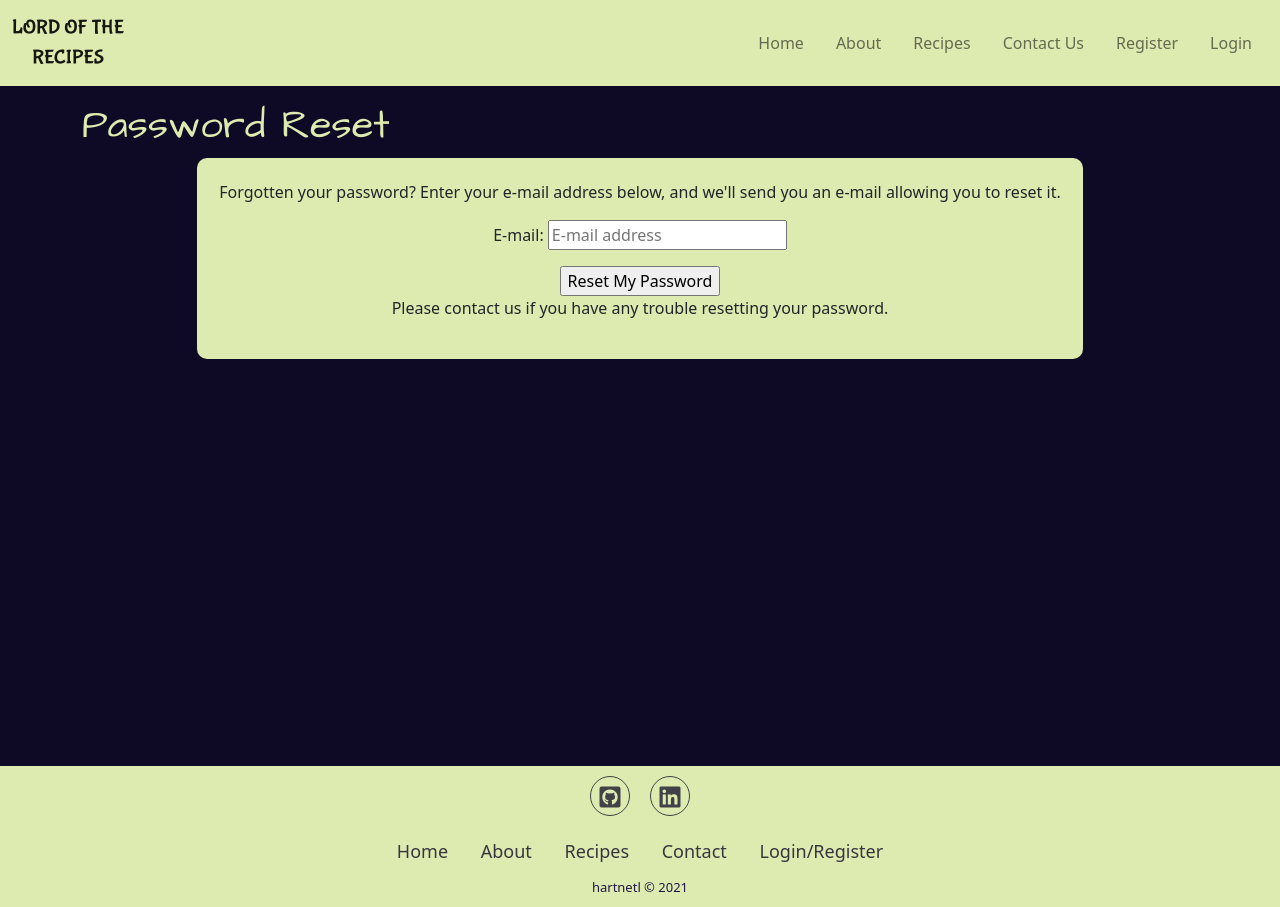
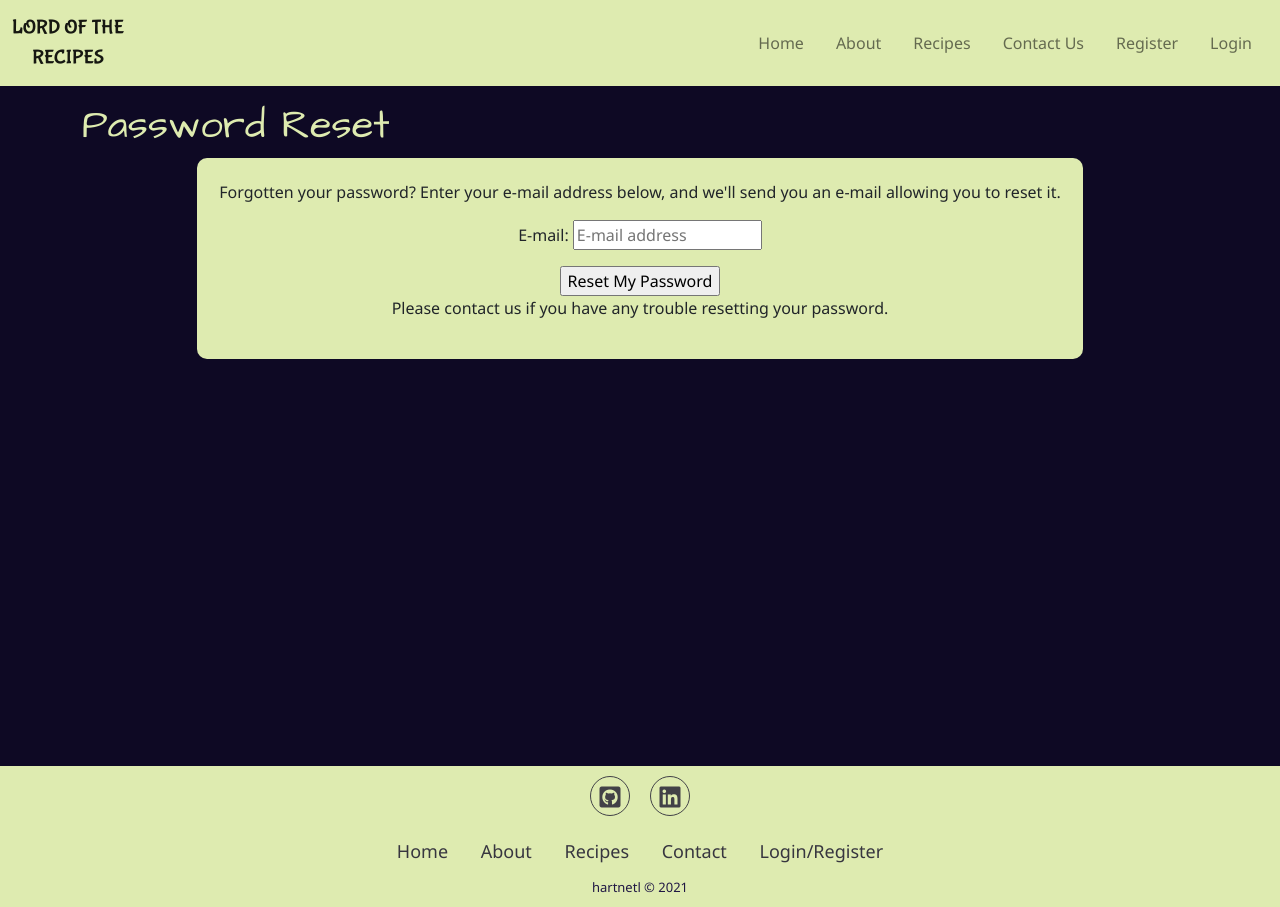
Before and after one commit to hartnetl/lord-of-the-recipes, a Django app: page /accounts/password/reset/ in a window 1280 px wide. Run offline with Django 3.2, Linux system fonts and the light colour scheme; parts of the project's set-up code (start-up, migrations or seed data) failed here and were passed over; some libraries are stand-ins or nearby versions.

Commit message:
Style: Change main font to noto sans

```diff
--- a/static/css/style.css
+++ b/static/css/style.css
@@ -3,6 +3,10 @@
     GENERAL
 #################
  */
+
+ * {
+  font-family: 'Noto Sans', sans-serif;
+ }
 
 /* main colours */
 
--- a/templates/base.html
+++ b/templates/base.html
@@ -11,10 +11,8 @@
     <!-- Fonts go here-->
     <link rel="preconnect" href="https://fonts.googleapis.com">
     <link rel="preconnect" href="https://fonts.gstatic.com" crossorigin>
-    <link href="https://fonts.googleapis.com/css2?family=Kaushan+Script&family=Space+Mono:ital@1&display=swap"
-        rel="stylesheet">
     <link href="https://fonts.googleapis.com/css2?family=Architects+Daughter&display=swap" rel="stylesheet">
-    <link href="https://fonts.googleapis.com/css2?family=Courgette&display=swap" rel="stylesheet">
+    <link href="https://fonts.googleapis.com/css2?family=Noto+Sans&display=swap" rel="stylesheet">
     <link href="https://fonts.googleapis.com/css2?family=Bubblegum+Sans&display=swap" rel="stylesheet">
     <!-- Font Awesome -->
     <link rel="stylesheet" href="https://cdnjs.cloudflare.com/ajax/libs/font-awesome/5.15.3/css/all.min.css">
```
Also changed, not shown: README.md.
